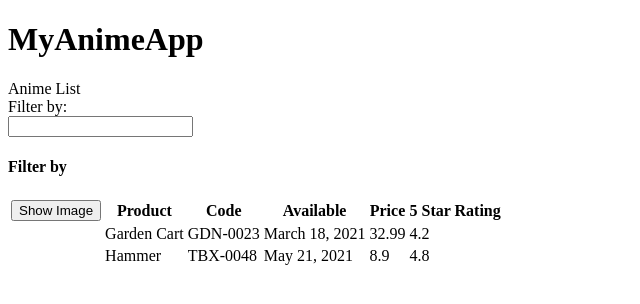
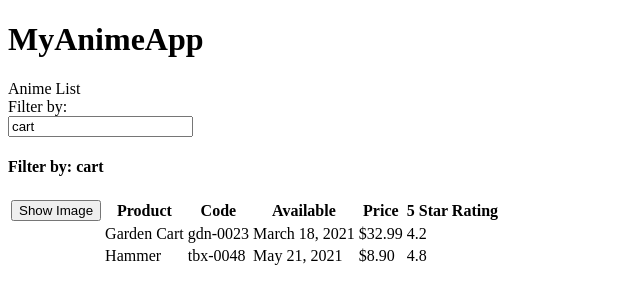
Before and after one commit to lauravoineag/MyAngularApp, an Angular app: page / in a window 1280 px wide. Shown: the top 304 px of the page, without its empty margins (0-640 px from the left). Built offline with nearby package versions, Linux system fonts and the light colour scheme.

Commit message:
Add pipe binding for currency and product code

```diff
--- a/src/app/app.module.ts
+++ b/src/app/app.module.ts
@@ -1,5 +1,6 @@
 import { NgModule } from '@angular/core';
 import { BrowserModule } from '@angular/platform-browser';
+import { FormsModule } from '@angular/forms';
 
 import { AppComponent } from './app.component';
 import { ProductListComponent } from "./products/product-list.component";
@@ -13,6 +14,7 @@
     bootstrap: [AppComponent],
     imports: [
         BrowserModule,
+        FormsModule
     ]
 })
 export class AppModule { }
--- a/src/app/products/product-list.component.html
+++ b/src/app/products/product-list.component.html
@@ -7,12 +7,13 @@
     <div class = "row">
         <div class = "col-md-2">Filter by:</div>
         <div class = "col-md-4">
-            <input type = "text"/>
+            <input type = "text"
+            [(ngModel)] = "listFilter"/>
         </div>
     </div>
     <div class="row">
         <div class = "col-md-6">
-            <h4>Filter by </h4>
+            <h4>Filter by: {{listFilter}} </h4>
         </div>
     </div>
 </div>
@@ -43,9 +44,9 @@
                 [style.margin.px] = "imageMargin">
           </td>
           <td>{{product.productName}}</td>
-          <td>{{product.productCode}}</td>
+          <td>{{product.productCode | lowercase}}</td>
           <td>{{product.releaseDate}}</td>
-          <td>{{product.price}}</td>
+          <td>{{product.price | currency: "USD":"symbol":"1.2-2"}}</td>
           <td>{{product.starRating}}</td>
         </tr>
       </tbody>
--- a/src/app/products/product-list.component.ts
+++ b/src/app/products/product-list.component.ts
@@ -10,6 +10,7 @@
   imageWidth: number = 50;
   imageMargin: number = 2;
   showImage: boolean = false;
+  listFilter: string = "cart";
   products: any[] = [
     {
       "productId": 2,
```
